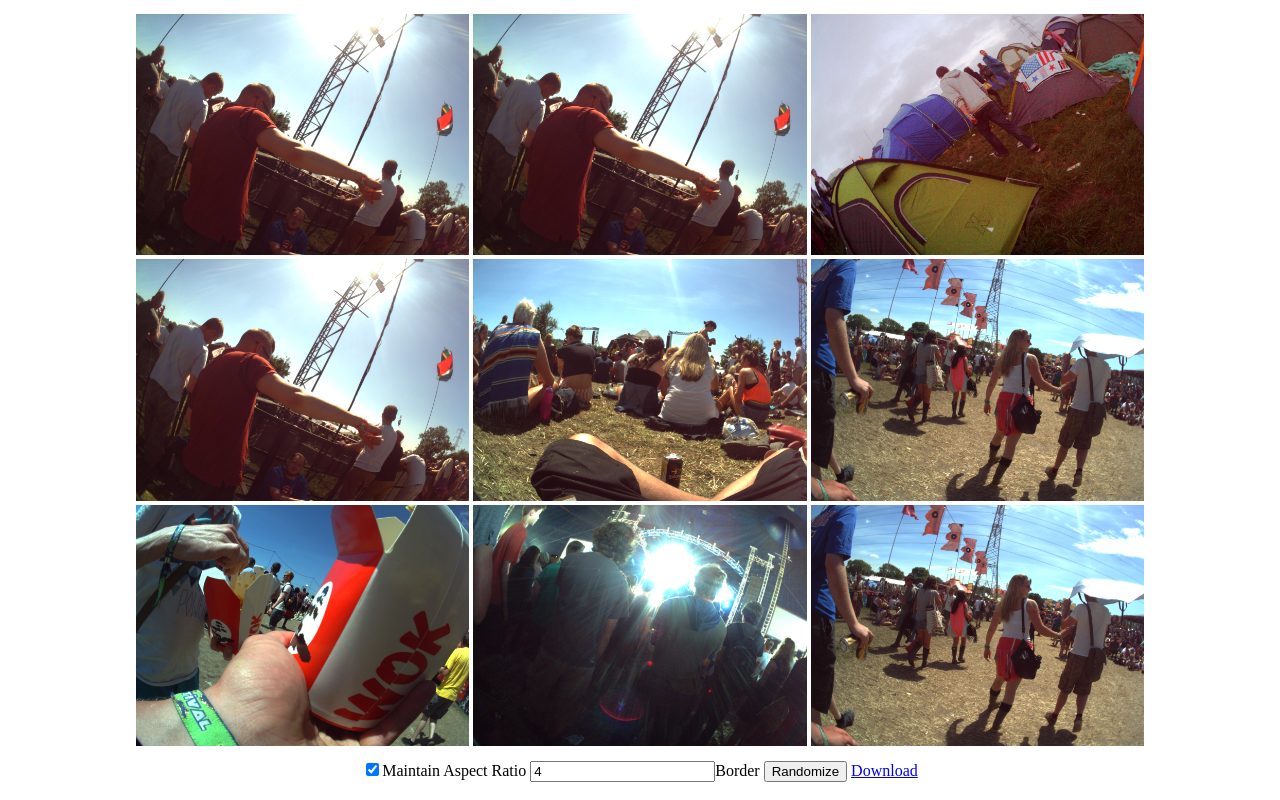
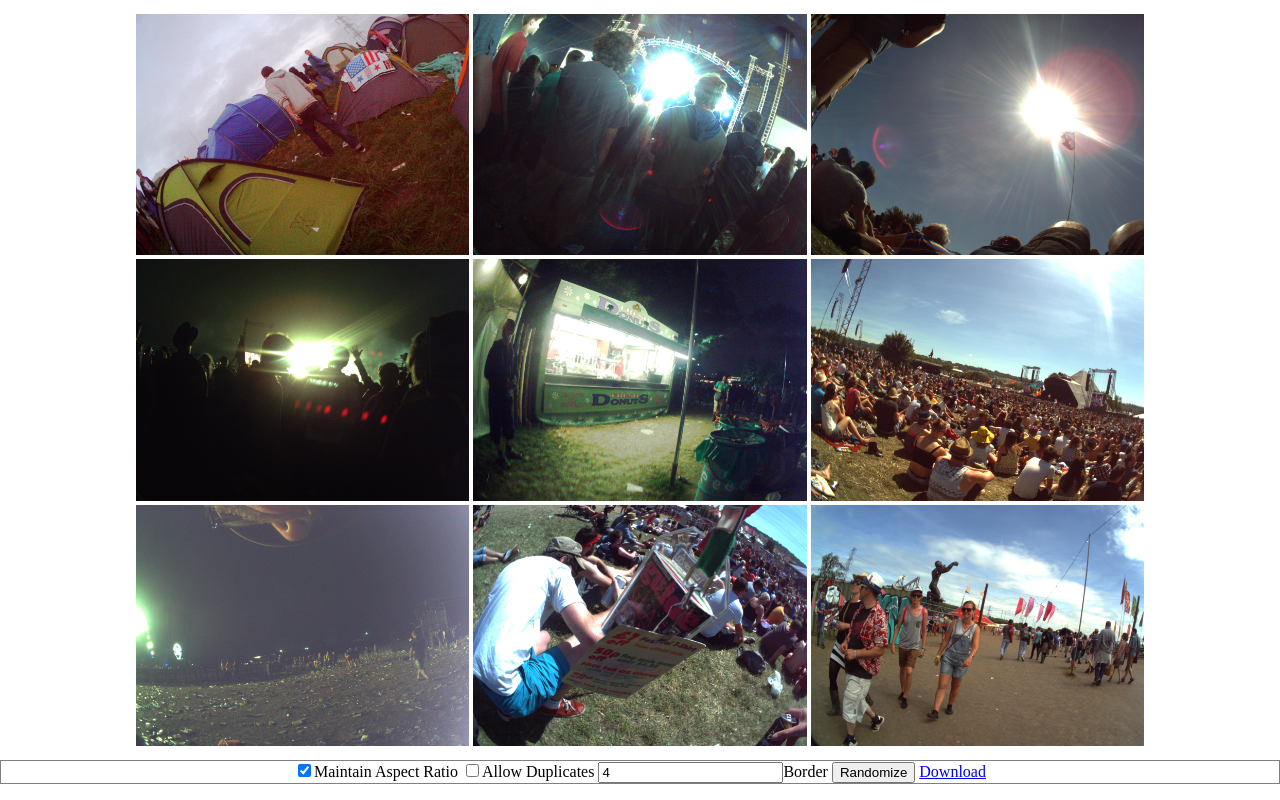
Before and after one commit to iamtommo/PhotoGrid, a plain HTML site: page index.html in a window 1280 px wide. Drawn offline with Linux system fonts and the light colour scheme.

Commit message:
Allow/disallow duplicate images

```diff
--- a/index.html
+++ b/index.html
@@ -6,11 +6,12 @@
     <link rel="stylesheet" href="style.css">
 </head>
 <body onload="init()">
-  <div class="container">
+  <div id="container">
     <canvas id="canvas">Canvas not supported</canvas>
   </div>
-  <div align="center">
+  <div id="options" align="center">
     <input type="checkbox" id="maintain-aspect-ratio" onclick="layout_images()" checked>Maintain Aspect Ratio</input>
+    <input type="checkbox" id="allow-duplicates">Allow Duplicates</input>
     <input type="number" id="border" value="4" oninput="layout_images()">Border</input>
     <button type="button" id="reroll-button">Randomize</button>
     <a href="#" id="download-button">Download</button>
--- a/photogrid.js
+++ b/photogrid.js
@@ -47,11 +47,28 @@ function loadImages(callback) {
     }
 }
 
+function get_random(array) {
+    return array[Math.floor(Math.random() * array.length)];
+}
+
 function randomize_images(callback) {
+    var allowDuplicates = document.getElementById('allow-duplicates').checked;
+
     loadImages(function() {
+	//Clone the image objects array so we don't
+	//need to remove cached objects from the original
+	//if we don't want duplicates
+	var imagePool = imageObjects.splice(0);
+
 	for (var x = 0; x < imagesHorizontal; x++) {
 	    for (var y = 0; y < imagesVertical; y++ ) {
-		imageGrid[x][y] = imageObjects[Math.floor(Math.random() * imageObjects.length)];
+		var chosenImage = get_random(imagePool);
+
+		if (!allowDuplicates) {
+		    imagePool.splice(imagePool.indexOf(chosenImage), 1);
+		}
+
+		imageGrid[x][y] = chosenImage;
 	    }
         }
 	callback();
@@ -123,4 +140,8 @@ function init() {
     document.getElementById('reroll-button').addEventListener('click', function() {
 	randomize_images(layout_images);
     }, false);
+
+    document.getElementById('allow-duplicates').addEventListener('click', function() {
+	randomize_images(layout_images);
+    }, false);
 }
--- a/style.css
+++ b/style.css
@@ -9,7 +9,13 @@ canvas {
     display: block;
 }
 
-.container {
+#options {
+    border-style: solid;
+    border-width: 1px;
+    border-color: gray;
+}
+
+#container {
     width: 100%;
     height: 95%;
 }
```
